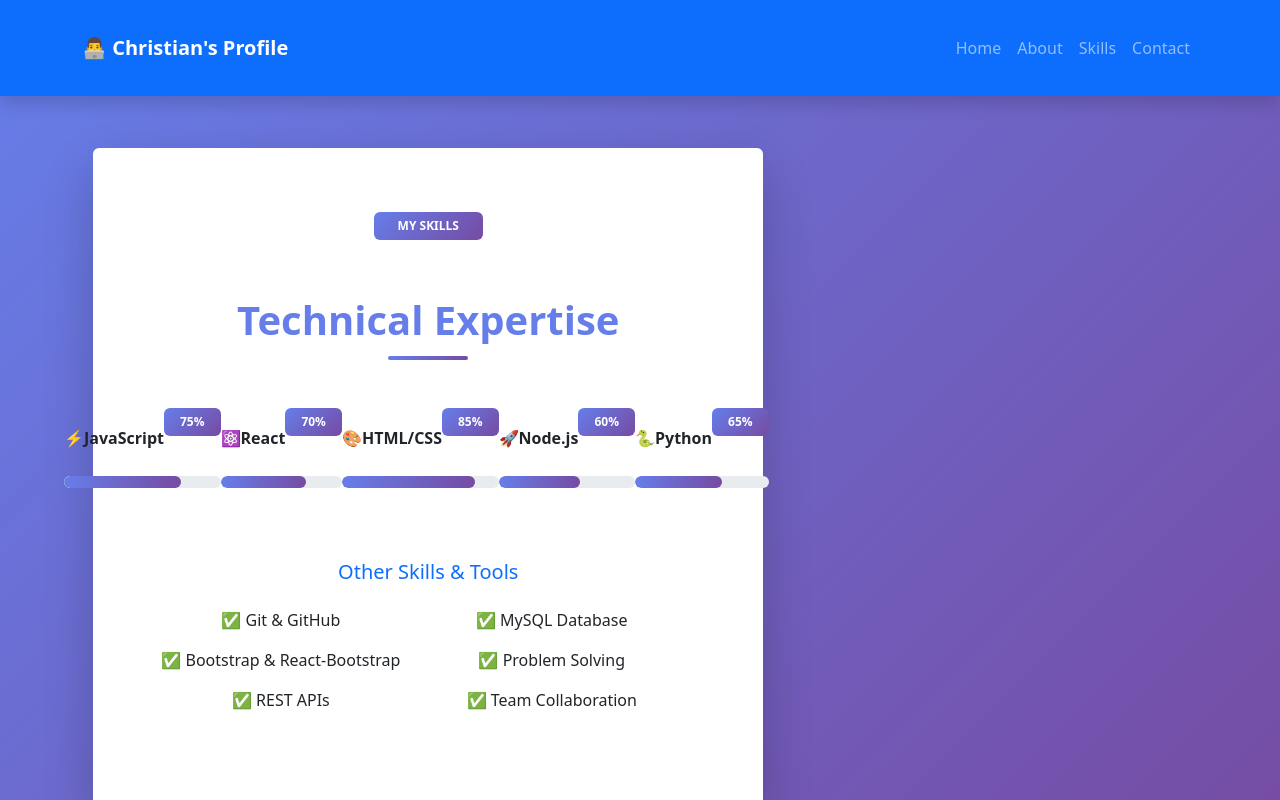
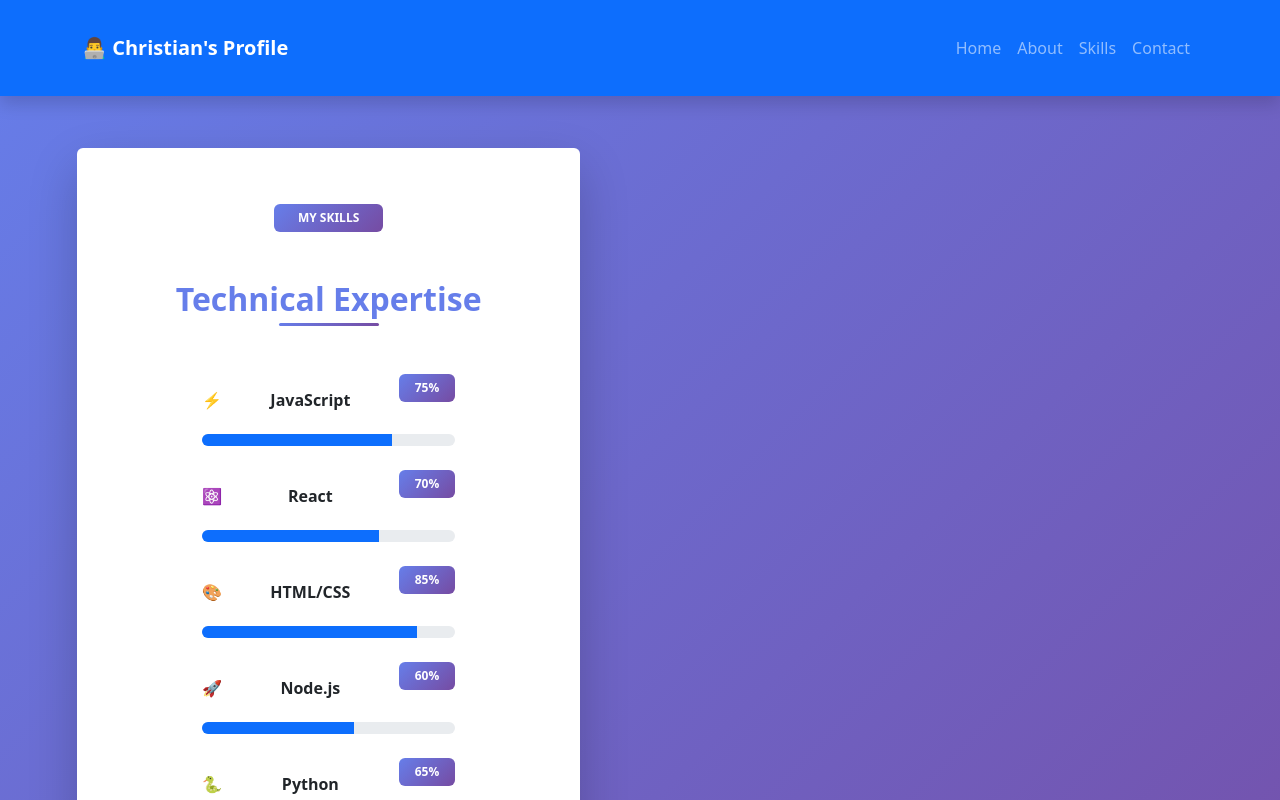
Before and after one commit to christianbelencion11-creator/my-react-app, a React (Vite) app: page /skills in a window 1280 px wide. Shown: the top 800 px of the page. Built offline with nearby package versions, Linux system fonts and the light colour scheme; the HTML template or start-up script is replaced by a standard one.

Commit message:
Personal Details

```diff
--- a/src/App.css
+++ b/src/App.css
@@ -10,132 +10,90 @@
   min-height: 100vh;
 }
 
-/* MAIN CONTAINER - PERFECTLY CENTERED */
+/* CENTER MAIN CONTAINER ONLY */
 .container {
   max-width: 1200px;
-  margin: 0 auto !important;
+  margin-left: auto;
+  margin-right: auto;
   padding: 20px;
   width: 100%;
 }
 
-/* CENTER ALL ROWS */
-.row {
-  justify-content: center !important;
-  margin: 0 auto;
-  width: 100%;
-}
+/* IMPORTANT: DO NOT TOUCH BOOTSTRAP COLUMNS */
+/* REMOVE this completely:
+[class*="col-"] { ... }
+*/
 
-/* CENTER ALL COLUMNS */
-[class*="col-"] {
-  float: none;
-  margin: 0 auto;
-  display: flex;
-  justify-content: center;
-  width: 100%;
-}
-
-/* PROFILE CARD - PERFECTLY CENTERED */
+/* Profile Card - CENTERED */
 .profile-card {
   background: white;
   border-radius: 20px;
-  padding: 2.5rem;
+  padding: 2rem;
   box-shadow: 0 20px 50px rgba(0, 0, 0, 0.2);
   margin: 2rem auto;
   border: none;
   width: 100%;
-  max-width: 900px;
+  max-width: 1000px;
   text-align: center;
-  display: block;
 }
 
-/* CENTER ALL TEXT */
-h1, h2, h3, h4, h5, h6, p, span, div, .card-text, .lead {
-  text-align: center !important;
-}
-
-/* SECTION TITLE - CENTERED WITH UNDERLINE */
+/* Section Title */
 .section-title {
   color: #667eea;
-  font-size: 2.5rem;
+  margin: 0 auto 2rem;
+  padding-bottom: 0.5rem;
   font-weight: bold;
-  margin: 0 auto 2rem;
-  padding-bottom: 1rem;
   text-align: center;
   position: relative;
   display: inline-block;
-  width: auto;
 }
 
 .section-title::after {
   content: '';
   position: absolute;
   bottom: 0;
-  left: 0;
-  right: 0;
-  margin: 0 auto;
-  width: 80px;
-  height: 4px;
+  left: 50%;
+  transform: translateX(-50%);
+  width: 100px;
+  height: 3px;
   background: linear-gradient(135deg, #667eea 0%, #764ba2 100%);
   border-radius: 2px;
 }
 
-/* BADGE - CENTERED */
-.badge {
-  font-size: 1rem;
-  padding: 0.6rem 1.8rem;
-  border-radius: 50px;
-  background: linear-gradient(135deg, #667eea 0%, #764ba2 100%);
-  border: none;
-  margin: 0 auto 2rem;
-  display: inline-block;
-  width: auto;
+/* Home */
+.display-4 {
+  color: #333;
+  font-weight: bold;
+  margin-bottom: 1.5rem;
   text-align: center;
 }
 
-/* HOME PAGE FEATURES - CENTERED */
+.lead {
+  font-size: 1.2rem;
+  color: #555;
+  line-height: 1.8;
+  text-align: center;
+  max-width: 800px;
+  margin: 0 auto 2rem;
+}
+
 .feature-box {
   background: #f8f9fa;
   border-radius: 15px;
   padding: 2rem 1rem;
+  height: 100%;
   text-align: center;
   transition: all 0.3s;
   border: 1px solid transparent;
-  margin: 0 auto;
-  width: 100%;
-  height: 100%;
 }
 
-.feature-box:hover {
-  background: white;
-  border-color: #667eea;
-  transform: translateY(-5px);
-  box-shadow: 0 10px 30px rgba(102, 126, 234, 0.2);
-}
-
-.feature-box span {
-  font-size: 2.5rem;
-  margin-bottom: 1rem;
-  display: block;
-}
-
-.feature-box h4 {
-  margin-bottom: 0.5rem;
-  color: #333;
-}
-
-.feature-box p {
-  margin-bottom: 0;
-  color: #666;
-  font-size: 0.9rem;
-}
-
-/* ABOUT PAGE - CENTERED */
+/* About */
 .profile-image-placeholder {
   background: linear-gradient(135deg, #667eea 0%, #764ba2 100%);
   border-radius: 50%;
   width: 200px;
   height: 200px;
-  margin: 0 auto 2rem;
+  margin: 0 auto 1.5rem;
   display: flex;
   align-items: center;
   justify-content: center;
@@ -151,107 +109,35 @@
   text-align: center;
   transition: all 0.3s;
   border: 1px solid transparent;
+}
+
+/* Skills */
+.progress-container {
+  max-width: 800px;
   margin: 0 auto;
   width: 100%;
-}
-
-.hobby-item:hover {
-  background: #667eea;
-  color: white;
-  transform: translateY(-5px);
-  box-shadow: 0 10px 30px rgba(102, 126, 234, 0.3);
-}
-
-.hobby-item span {
-  font-size: 2.5rem;
-  display: block;
-  margin-bottom: 0.5rem;
-}
-
-.hobby-item small {
-  font-size: 0.9rem;
-  display: block;
-}
-
-/* SKILLS PAGE - CENTERED */
-.skills-container {
-  max-width: 700px;
-  margin: 0 auto;
-  width: 100%;
-}
-
-.skill-item {
-  margin-bottom: 2rem;
-  width: 100%;
-}
-
-.skill-header {
-  display: flex;
-  justify-content: space-between;
-  align-items: center;
-  margin-bottom: 0.5rem;
-  width: 100%;
-}
-
-.skill-name {
-  display: flex;
-  align-items: center;
-  gap: 0.5rem;
-}
-
-.skill-name span:first-child {
-  font-size: 1.5rem;
 }
 
 .progress {
   background-color: #e9ecef;
   border-radius: 10px;
   height: 12px !important;
+  margin: 0.5rem auto 1.5rem;
   width: 100%;
-  margin: 0 auto;
 }
 
-.progress-bar {
-  background: linear-gradient(90deg, #667eea, #764ba2);
-  border-radius: 10px;
+.skill-item {
+  display: flex;
+  align-items: center;
+  justify-content: space-between;
+  margin-bottom: 0.5rem;
 }
 
-/* OTHER SKILLS LISTS - CENTERED */
-.other-skills {
-  max-width: 600px;
-  margin: 2rem auto 0;
-  text-align: center;
-}
-
-.other-skills ul {
-  text-align: left;
-  display: inline-block;
-  margin: 0 auto;
-  width: auto;
-  min-width: 250px;
-}
-
-.other-skills li {
-  margin-bottom: 0.8rem;
-  font-size: 1rem;
-  color: #555;
-  text-align: left;
-}
-
-/* CONTACT FORM - CENTERED */
+/* Contact */
 .contact-form {
   max-width: 600px;
   margin: 0 auto;
   width: 100%;
-}
-
-.form-label {
-  font-weight: 600;
-  color: #555;
-  text-align: center !important;
-  display: block;
-  width: 100%;
-  margin-bottom: 0.5rem;
 }
 
 .form-control {
@@ -260,72 +146,50 @@
   padding: 0.75rem;
   transition: all 0.3s;
   width: 100%;
-  margin: 0 auto 1rem;
-  text-align: left;
 }
 
-.form-control:focus {
-  border-color: #667eea;
-  box-shadow: 0 0 0 3px rgba(102, 126, 234, 0.1);
-}
-
-/* BUTTON - CENTERED */
-.button-container {
-  display: flex;
-  justify-content: center;
-  width: 100%;
-  margin-top: 1.5rem;
+.form-label {
+  font-weight: 600;
+  color: #555;
+  text-align: left;
+  display: block;
 }
 
 .btn-primary {
   background: linear-gradient(135deg, #667eea 0%, #764ba2 100%);
   border: none;
-  padding: 0.75rem 2.5rem;
+  padding: 0.75rem 1.5rem;
   font-weight: bold;
-  font-size: 1.1rem;
   border-radius: 10px;
   transition: all 0.3s;
-  min-width: 250px;
-  margin: 0 auto;
+  max-width: 300px;
+  display: block;
+  margin: 1rem auto;
 }
 
-.btn-primary:hover {
-  transform: translateY(-2px);
-  box-shadow: 0 10px 30px rgba(102, 126, 234, 0.4);
+/* Lists */
+.list-unstyled, .list-group {
+  margin: 0 auto;
+  max-width: 400px;
 }
 
-/* CONTACT INFO - CENTERED */
-.contact-info {
-  text-align: center;
-  padding: 1rem;
+.list-unstyled li, .list-group-item {
+  text-align: left;
+  padding: 0.5rem 1rem;
 }
 
-.contact-info span {
-  font-size: 2.5rem;
-  display: block;
-  margin-bottom: 0.5rem;
+/* Badge */
+.badge {
+  font-size: 1rem;
+  padding: 0.5rem 1.5rem;
+  border-radius: 50px;
+  background: linear-gradient(135deg, #667eea 0%, #764ba2 100%);
+  border: none;
+  margin: 0 auto 1.5rem;
+  display: inline-block;
 }
 
-.contact-info p {
-  margin-bottom: 0.2rem;
-  text-align: center;
-}
-
-/* SUBMISSION SUCCESS PAGE - CENTERED */
-.text-success {
-  color: #28a745 !important;
-  text-align: center;
-}
-
-.bg-light {
-  background: #f8f9fa !important;
-  border-radius: 15px;
-  padding: 2rem;
-  margin: 2rem auto;
-  max-width: 600px;
-}
-
-/* RESPONSIVE DESIGN */
+/* Responsive */
 @media (max-width: 768px) {
   .container {
     padding: 10px;
@@ -336,7 +200,7 @@
     margin: 1rem auto;
   }
 
-  .section-title {
+  .display-4 {
     font-size: 2rem;
   }
 
@@ -345,34 +209,4 @@
     height: 150px;
     font-size: 4rem;
   }
-
-  .btn-primary {
-    min-width: 200px;
-    padding: 0.6rem 1.5rem;
-  }
-
-  .other-skills ul {
-    min-width: 200px;
-  }
-
-  .badge {
-    font-size: 0.9rem;
-    padding: 0.4rem 1.2rem;
-  }
 }
-
-/* ANIMATIONS */
-@keyframes fadeIn {
-  from {
-    opacity: 0;
-    transform: translateY(20px);
-  }
-  to {
-    opacity: 1;
-    transform: translateY(0);
-  }
-}
-
-.profile-card {
-  animation: fadeIn 0.5s ease;
-}
```
